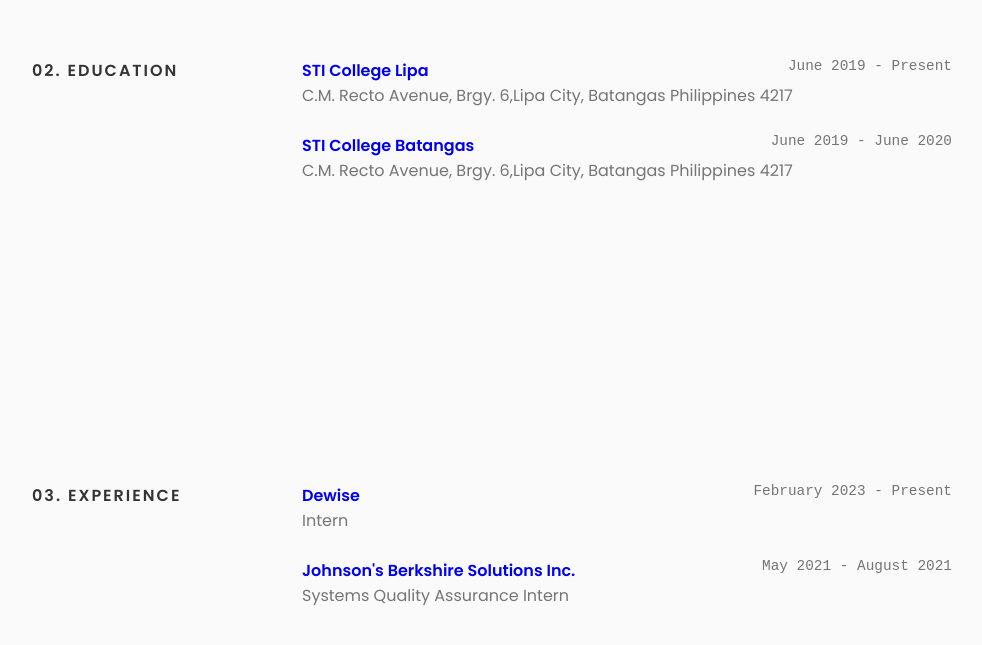
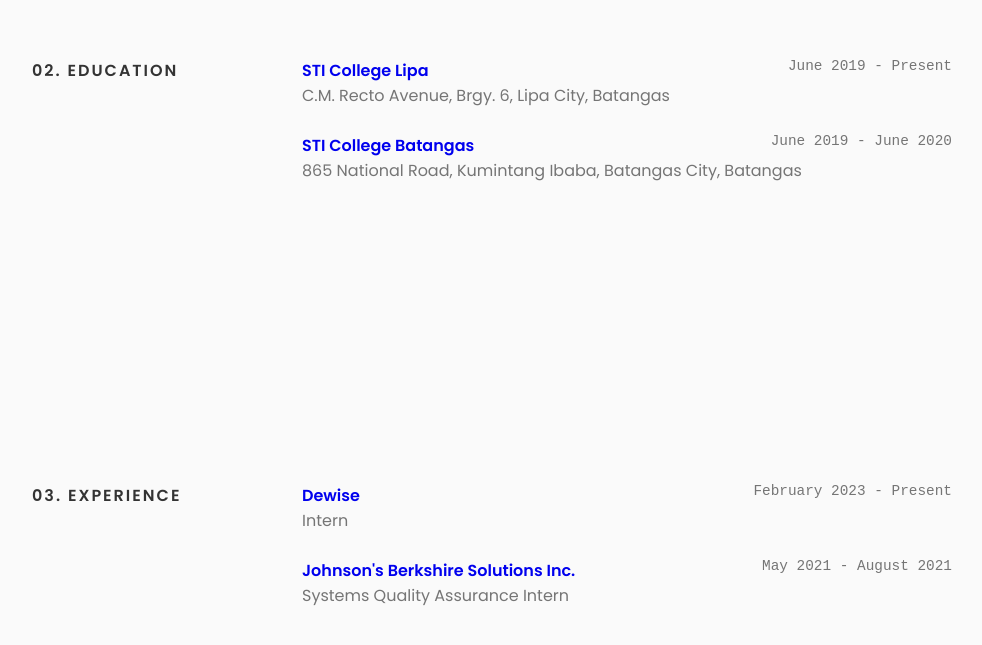
Before and after one commit to artaly/artaly-crc, a React (Create React App) app: page / in a window 1280 px wide. Shown: the part 1354-1999 px from the top of the page, without its empty margins (148-1130 px from the left). Built offline with nearby package versions, Linux system fonts and the light colour scheme.

Commit message:
Finalize education content

```diff
--- a/src/components/education/Education.jsx
+++ b/src/components/education/Education.jsx
@@ -14,7 +14,7 @@
                     </div>
                     <div class="job__time">June 2019 - Present</div>
                     </div>
-                    <div class="job__position">C.M. Recto Avenue, Brgy. 6,Lipa City, Batangas Philippines 4217</div>
+                    <div class="job__position">C.M. Recto Avenue, Brgy. 6, Lipa City, Batangas</div>
                 </div>
 
                 <div class="job">
@@ -24,7 +24,7 @@
                     </div>
                     <div class="job__time">June 2019 - June 2020</div>
                     </div>
-                    <div class="job__position">C.M. Recto Avenue, Brgy. 6,Lipa City, Batangas Philippines 4217</div>
+                    <div class="job__position">865 National Road, Kumintang Ibaba, Batangas City, Batangas</div>
                 </div>
 
             </div>
```
